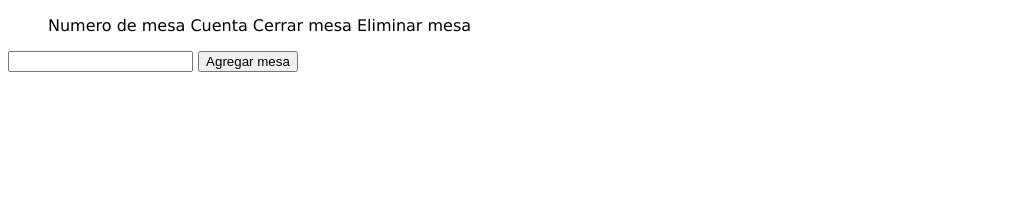
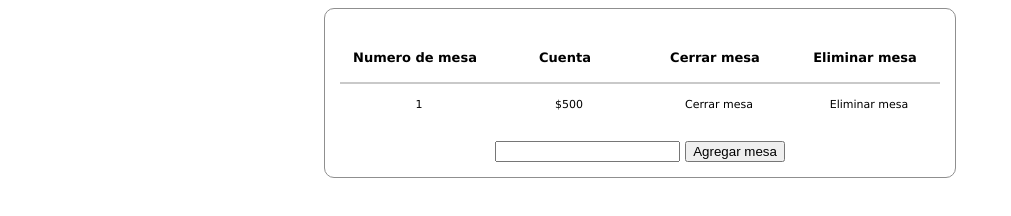
Before and after one commit to LucianABC/Restaurant, a plain HTML site: page index.html in a window 1280 px wide. Shown: the whole page, without its empty margins (0-1011 px from the left). Drawn offline with Linux system fonts and the light colour scheme.

Commit message:
sass y css

```diff
--- /dev/null
+++ b/estilo/sass/styles.scss
@@ -0,0 +1,52 @@
+body {
+    font-family: Verdana, Tahoma, sans-serif;
+    box-sizing: border-box;
+
+}
+.column {
+    display: flex;
+    flex-direction: column;
+    align-items: center;
+
+}
+.div {
+    border: 1px solid #8f8f8f;
+    border-radius: 10px;
+    padding: 15px;
+    width:50%;
+    box-sizing: border-box;
+
+
+    ul {
+        box-sizing: border-box;
+        padding:0;
+        width: 100%;
+        list-style: none;
+        span{
+            margin: 10px;
+            text-align: center;
+            width:25%;
+        }
+
+        li {
+            padding: 4px;
+           display: flex;
+            width: 100%;
+            font-size: 11px;
+
+
+        }
+        header {
+            display:flex;
+            &:first-child{
+                width: 100%;
+                padding-bottom: 7px;
+                font-size: 13px;
+                font-weight: 600;
+                border-bottom: 2px solid #c9c9c9 ;
+
+
+            }
+        }
+    }
+}
--- a/index.html
+++ b/index.html
@@ -12,16 +12,22 @@
     <script src="./js/Classes/Product.js"></script>
     <script src="./js/Classes/Table.js"></script>
  </head>
-<body>
-    <div id="manageTables">
+<body class="column">
+    <div id="manageTables" class="div column">
         <ul id="tableList">
-            <li>
+            <header>
                 <span>Numero de mesa</span>
                 <span>Cuenta</span>
                 <span>Cerrar mesa</span>
                 <span>Eliminar mesa</span>
+            </header>
+            <li>
+                <span>1</span>
+                <span>$500</span>
+                <span>Cerrar mesa</span>
+                <span>Eliminar mesa</span>
+
             </li>
-
         </ul>
 
         <div>
```
Also changed, not shown: estilo/css/styles.css, 1 other file.
